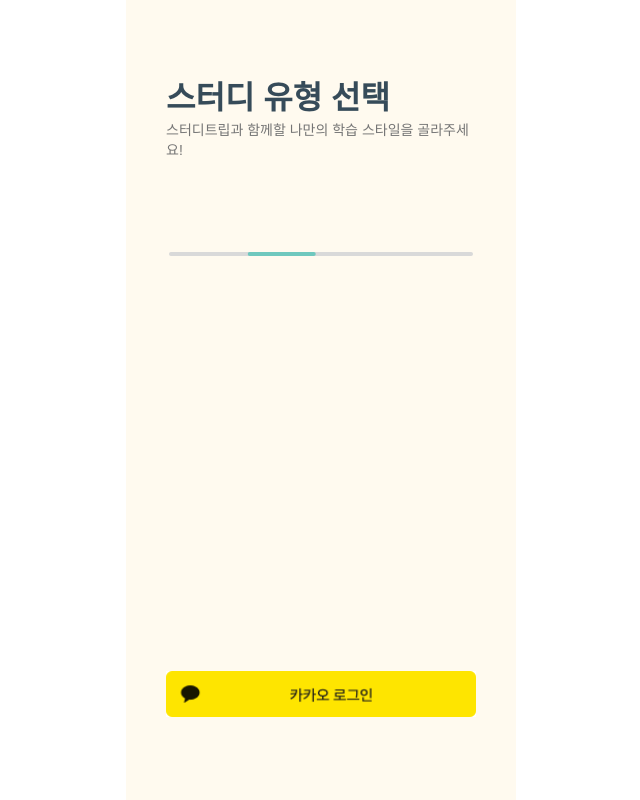
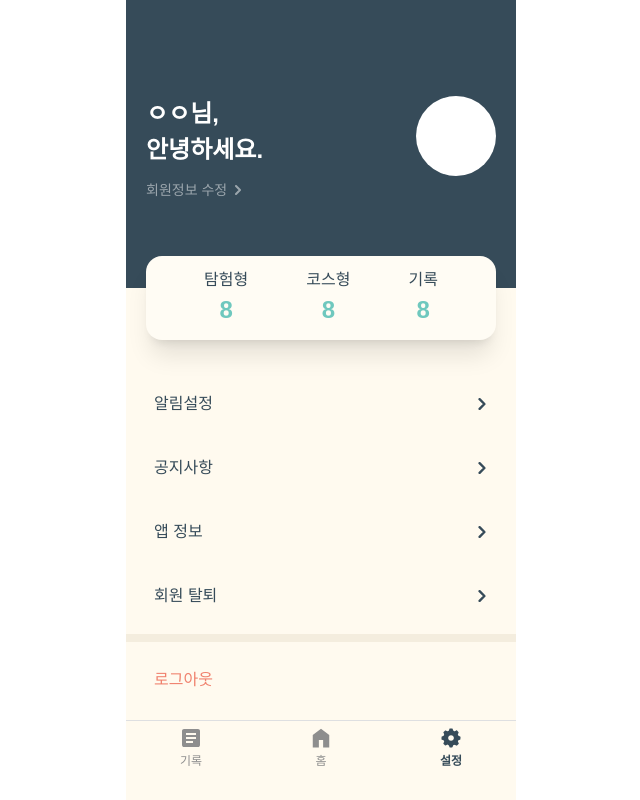
Before and after one commit to ccconac/JECT-4-client, a React (Vite) app: page /settings in a window 1280 px wide. Before the commit this address led to /. Shown: the whole page, without its empty margins (319-959 px from the left). Built offline with nearby package versions, Linux system fonts and the light colour scheme; no server answers; a web font is replaced by a local one.

Commit message:
feat: SCRUM-37 - 설정 화면 퍼블리싱

```diff
--- a/src/index.css
+++ b/src/index.css
@@ -43,7 +43,7 @@
     /*color*/
     --color-primary: #6fc8be;
     --color-secondary: #364b59;
-    --color-background: #fff8e9;
+    --color-background: #fffcf4;
     --color-point1: #f0816d;
     --color-point2: #f8be66;
     --color-text-sub: #895c41;
@@ -80,4 +80,5 @@
     min-height: 100vh; /* 뷰포트 높이 채우기*/
     padding: 0 20px; /* 디자인 토큰 좌우 패딩*/
     background-color: #fffaef;
+    overflow-x: hidden;
 }
--- /dev/null
+++ b/src/pages/settings/SettingItem.tsx
@@ -0,0 +1,20 @@
+import ArrowIcon from '../../assets/icons/arrow.svg?react';
+
+interface SettingItemProps {
+    label: string;
+    onClick?: () => void;
+}
+
+const SettingItem = ({ label, onClick }: SettingItemProps) => {
+    return (
+        <button
+            onClick={onClick}
+            className="text-secondary flex w-full cursor-pointer items-center justify-between rounded-lg px-2 py-5"
+        >
+            <div>{label}</div>
+            <ArrowIcon className="h-3 w-3" />
+        </button>
+    );
+};
+
+export default SettingItem;
--- /dev/null
+++ b/src/pages/settings/SettingList.tsx
@@ -0,0 +1,25 @@
+import ArrowIcon from '../../assets/icons/arrow.svg?react';
+import SettingItem from './SettingItem';
+
+const settings = [
+    { label: '알림설정', onClick: () => console.log('알림 설정 클릭') },
+    { label: '공지사항', onClick: () => console.log('공지사항 클릭') },
+    { label: '앱 정보', onClick: () => console.log('앱 정보 클릭') },
+    { label: '회원 탈퇴', onClick: () => console.log('회원 탈퇴 클릭') },
+];
+
+const SettingList = () => {
+    return (
+        <div>
+            {settings.map((item, index) => (
+                <SettingItem
+                    key={index}
+                    label={item.label}
+                    onClick={item.onClick}
+                />
+            ))}
+        </div>
+    );
+};
+
+export default SettingList;
--- /dev/null
+++ b/src/pages/settings/SettingsPage.tsx
@@ -0,0 +1,44 @@
+import ArrowIcon from '../../assets/icons/arrow.svg?react';
+import StatCard from './StatCard';
+import SettingList from './SettingList';
+
+const stats = [
+    { label: '탐험형', count: 8 },
+    { label: '코스형', count: 8 },
+    { label: '기록', count: 8 },
+];
+
+const SettingsPage = () => {
+    return (
+        <div>
+            <div className="bg-secondary absolute inset-x-0 h-72 w-full"></div>
+            <div className="relative z-10 flex w-full justify-between py-24 text-white">
+                <div>
+                    <div className="text-title mb-3">
+                        ㅇㅇ님,
+                        <br />
+                        안녕하세요.
+                    </div>
+                    <button className="text-small flex cursor-pointer items-center gap-2 opacity-50">
+                        회원정보 수정
+                        <ArrowIcon className="text-white" />
+                    </button>
+                </div>
+                <div className="flex h-20 w-20 items-center justify-center overflow-hidden rounded-full bg-white">
+                    프로필
+                </div>
+            </div>
+            <StatCard stats={stats} />
+            <SettingList />
+            <div className="-mx-5 my-1.5 h-2 w-screen bg-[#F4EDDE]"></div>
+            <button
+                onClick={() => console.log('알림 설정 클릭')}
+                className="text-secondary flex w-full cursor-pointer items-center justify-between rounded-lg px-2 py-5"
+            >
+                <div className="text-point1">로그아웃</div>
+            </button>
+        </div>
+    );
+};
+
+export default SettingsPage;
--- /dev/null
+++ b/src/pages/settings/StatCard.tsx
@@ -0,0 +1,26 @@
+interface Stat {
+    label: string;
+    count: number;
+}
+
+interface StatCardProps {
+    stats: Stat[];
+}
+
+const StatCard = ({ stats }: StatCardProps) => {
+    return (
+        <div className="bg-background relative z-20 -mt-10 mb-8 flex justify-evenly rounded-2xl py-3 shadow-xl">
+            {stats.map((item, index) => (
+                <div
+                    key={index}
+                    className="flex flex-col items-center justify-between"
+                >
+                    <div className="text-secondary text-body">{item.label}</div>
+                    <div className="text-title text-primary">{item.count}</div>
+                </div>
+            ))}
+        </div>
+    );
+};
+
+export default StatCard;
--- a/src/pages/setup/setProfile/SetJobPage.tsx
+++ b/src/pages/setup/setProfile/SetJobPage.tsx
@@ -13,7 +13,9 @@
     return (
         <div className="flex min-h-screen flex-col justify-between py-14">
             <section className="mb-12 rounded-lg bg-gradient-to-r p-5">
-                <h1 className="text-display text-secondary">직업을 설정해 주세요.</h1>
+                <h1 className="text-display text-secondary">
+                    직업을 설정해 주세요.
+                </h1>
                 <p className="text-small text-text-min">
                     선택해주신 직업군에 맞는 루틴을 추천해드릴게요.
                 </p>
@@ -45,7 +47,7 @@
                     disabled={isNextDisabled}
                     onClick={() => {
                         if (!isNextDisabled) {
-                            navigate('/');
+                            navigate('/main');
                         }
                     }}
                 ></NextButton>
--- a/src/routes.tsx
+++ b/src/routes.tsx
@@ -12,6 +12,7 @@
 import SetTravelNamePage from './pages/setup/setTravelGoal/setTravelName';
 import SetStampLinearPage from './pages/setup/setTravelGoal/setStamp';
 import KakaoLoginPage from './pages/auth/LoginPage/KakaoLoginPage';
+import SettingsPage from './pages/settings/SettingsPage';
 
 const Router = () => {
     return (
@@ -36,7 +37,9 @@
             {/* 메인 서비스 : 푸터 있는 페이지들 */}
             <Route path="/" element={<MainLayout />}>
                 {/* 메인 페이지 */}
-                <Route path="/main" element={<MainPage />} />
+                <Route path="main" element={<MainPage />} />
+                {/* 세팅 페이지 */}
+                <Route path="settings" element={<SettingsPage />} />
             </Route>
             {/* 404 처리 : 메인 페이지 리다이렉트 (임시) */}
             <Route path="*" element={<Navigate to="/" replace />} />
```
Also changed, not shown: src/assets/icons/arrow.svg (added).
